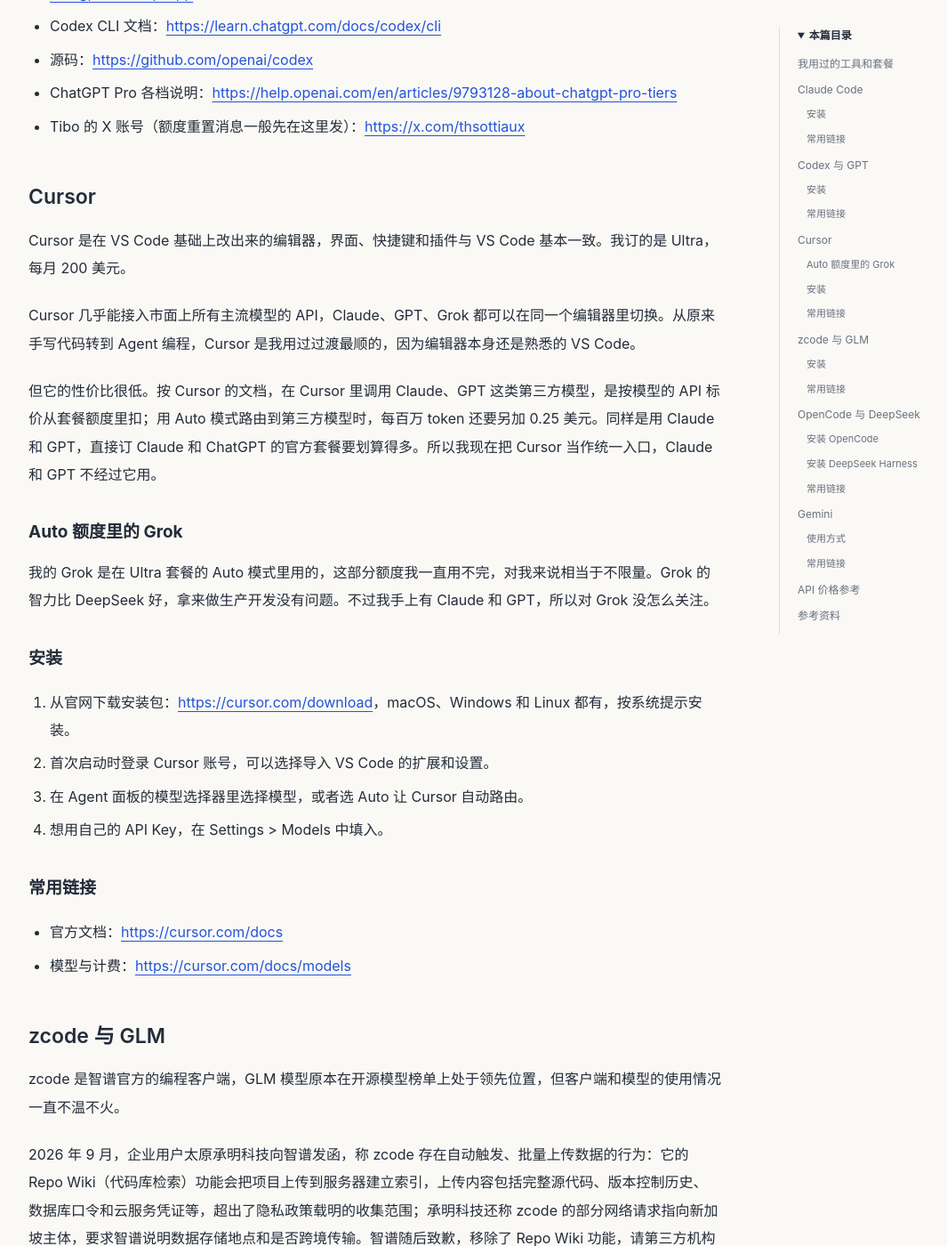
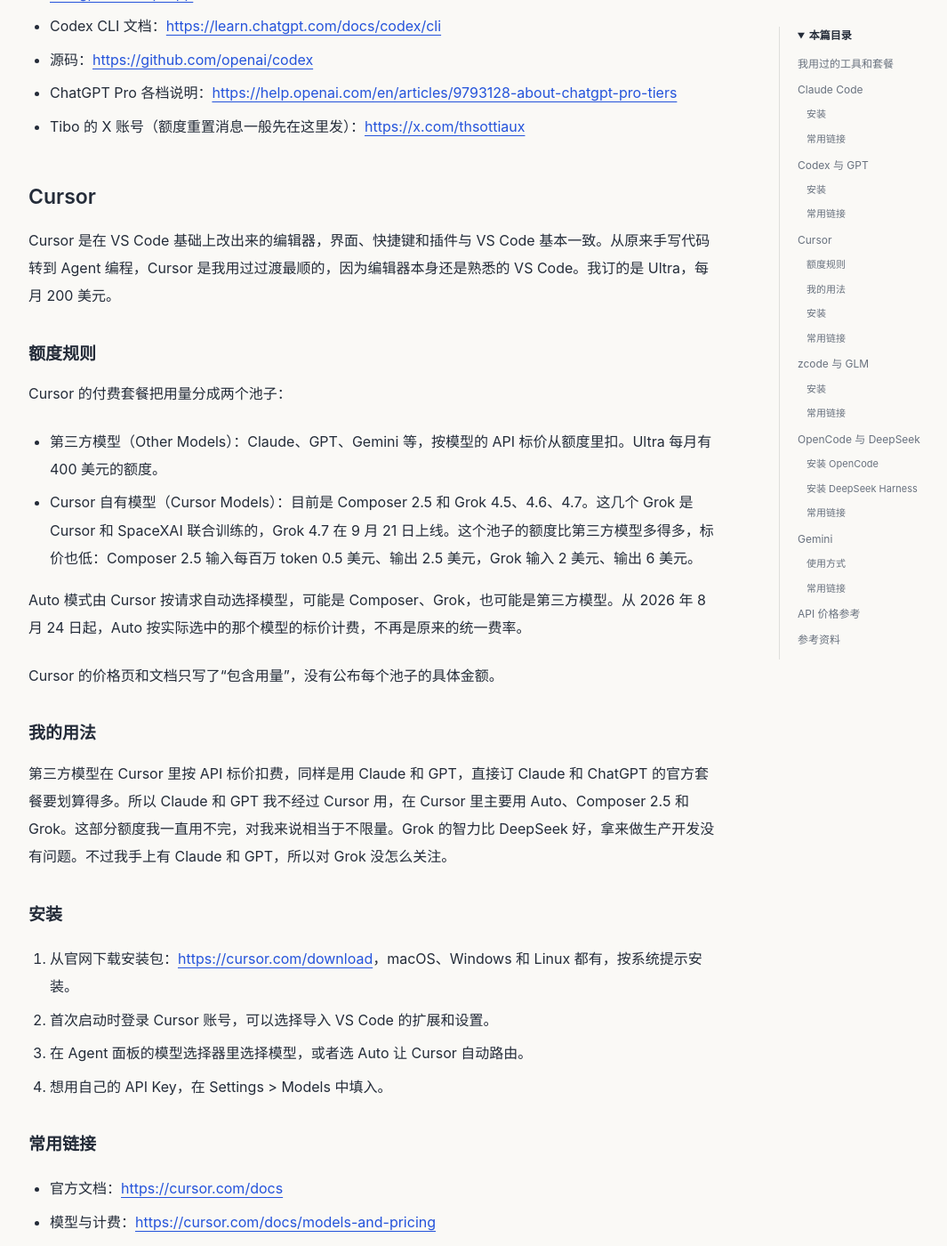
Before and after one commit to hczl/hczl.github.io, a Jekyll site: the page built from _posts/2026-09-30-ai-coding-tools.md, in a window 1280 px wide and 1400 px high, scrolled down 3405 px. Shown: the whole window at 89% size, without its empty margins (96-1161 px from the left). Built offline with Jekyll 4.4.1, drawn with Linux system fonts in a browser that asks for light colours; some of the changed text lies outside the part shown.

Commit message:
更新文章：用过的 AI 编程工具（Cursor 额度规则、鹈鹕测试、Gemini 段落调整）
Co-Authored-By: Claude Opus 5.5 (1M context) <noreply@anthropic.com>

```diff
--- a/_posts/2026-09-30-ai-coding-tools.md
+++ b/_posts/2026-09-30-ai-coding-tools.md
@@ -9,18 +9,18 @@ tags: [AI 工具, Claude Code, Cursor, Codex]
 
 ## 我用过的工具和套餐
 
-| 工具 | 订阅 | 主要使用的模型 |
-| --- | --- | --- |
-| Claude Code（桌面端） | Claude Pro | Claude Opus 5.5 |
-| Codex（桌面端） | ChatGPT Pro 200（原 Pro 20x） | GPT-6 Astra、GPT-6.1 Sol |
-| Cursor | Ultra | Claude、GPT，以及 Auto 额度里的 Grok |
-| zcode | GLM Coding Plan Max | GLM，截至 GLM-5.3 |
-| OpenCode | DeepSeek API、GLM Coding Plan | DeepSeek V4.1 Flash、GLM |
-| Gemini | Google AI Pro，单月订阅 | Gemini 3 Pro、3.1 Pro、Flash |
+| 工具               | 订阅                           | 主要使用的模型                    |
+| ---------------- | ---------------------------- | -------------------------- |
+| Claude Code（桌面端） | Claude Pro                   | Claude Opus 5.5            |
+| Codex（桌面端）       | ChatGPT Pro 200（原 Pro 20x）   | GPT-6 Astra、GPT-6.1 Sol    |
+| Cursor           | Ultra                        | Auto、Composer 2.5、Grok     |
+| zcode            | GLM Coding Plan Max          | GLM，截至 GLM-5.3             |
+| OpenCode         | DeepSeek API、GLM Coding Plan | DeepSeek V4.1 Flash、GLM    |
+| Gemini           | Google AI Pro，单月订阅           | Gemini 3 Pro、3.1 Pro、Flash |
 
 ## Claude Code
 
-Claude Code 是 Anthropic 的编程 Agent，能直接读写本地项目的代码并执行命令，有命令行、桌面端和 IDE 插件几种用法。我用的是 Claude 桌面应用里的 Code 标签页，不用开终端，改动可以在 diff 视图里逐个文件查看。我订的是 Claude Pro，这是能使用 Claude Code 的最低档，免费版不包含；模型用的是 Claude Opus 5.5。
+Claude Code 是 Anthropic 的编程 Agent，能直接读写本地项目的代码并执行命令，有命令行、桌面端和 IDE 插件几种用法。我用的是 Claude 桌面应用里的 Code 标签页，不用开终端，改动可以在 diff 视图里逐个文件查看。我开的是 Claude Pro，模型一直用 Opus 5.5。想用 Claude Code 至少得订 Pro，免费账号用不了。
 
 在我用过的工具里，Claude Code 的体验最好，Opus 5.5 的智力和写代码的能力也是这几家里最强的。麻烦在于账号一直有被封的风险，原因这里不展开。如果愿意为了模型性能折腾一下，Claude Code 值得用。
 
@@ -59,9 +59,9 @@ irm https://claude.ai/install.ps1 | iex
 
 Codex 是 OpenAI 的编程 Agent，有命令行、IDE 插件、桌面应用和网页几种用法，用 ChatGPT 账号登录，额度算在 ChatGPT 的订阅里。我用的是桌面端，订阅是 Pro 200，也就是原来的 Pro 20x；模型用 GPT-6 Astra 和 9 月 29 日刚发布的 GPT-6.1 Sol。
 
-GPT 和 Claude 一直在竞争，按我的使用感受，GPT 始终略逊一筹。它比 Claude 强的地方是额度：在 OpenAI 做 Codex 的 Tibo（Thibault Sottiaux，X 账号 @thsottiaux）经常在推特上宣布给所有付费用户重置用量，能用的量比 Claude 多得多。但它时常出现降智。
+GPT 和 Claude 一直在竞争，按我的使用感受，GPT 始终略逊一筹。它比 Claude 强的地方是额度：在 OpenAI 做 Codex 的 Tibo（Thibault Sottiaux，X 账号 @thsottiaux）经常在推特上宣布给所有付费用户重置用量，能用的量比 Claude 多得多。但它时常出现降智，所以有了经典的鹈鹕测试（最早是 Simon Willison 拿来横向比较各家模型的）：如果你觉得它降智了，是时候输入“用 HTML 画一张鹈鹕骑自行车的 SVG”了。
 
-9 月 29 日的 DevDay 上，OpenAI 宣布 Pro 200 的 Codex 额度从 20x 降到 10x，10 月 30 日生效，同时推出了每月 500 美元的 Pro 500。额度减半以后，我打算根据 GPT 当时降智的程度，决定一项任务交给 GPT 还是 Claude。
+9 月 29 日的 DevDay 上，OpenAI 宣布 Pro 200 的 Codex 额度从 20x 降到 10x，10 月 30 日生效，同时推出了每月 500 美元的 Pro 500。额度减半以后，我打算根据 GPT 当时降智的程度，决定后面是用 GPT 还是 Claude。
 
 ### 安装
 
@@ -91,15 +91,22 @@ npm install -g @openai/codex
 
 ## Cursor
 
-Cursor 是在 VS Code 基础上改出来的编辑器，界面、快捷键和插件与 VS Code 基本一致。我订的是 Ultra，每月 200 美元。
+Cursor 是在 VS Code 基础上改出来的编辑器，界面、快捷键和插件与 VS Code 基本一致。从原来手写代码转到 Agent 编程，Cursor 是我用过过渡最顺的，因为编辑器本身还是熟悉的 VS Code。我订的是 Ultra，每月 200 美元。
 
-Cursor 几乎能接入市面上所有主流模型的 API，Claude、GPT、Grok 都可以在同一个编辑器里切换。从原来手写代码转到 Agent 编程，Cursor 是我用过过渡最顺的，因为编辑器本身还是熟悉的 VS Code。
+### 额度规则
 
-但它的性价比很低。按 Cursor 的文档，在 Cursor 里调用 Claude、GPT 这类第三方模型，是按模型的 API 标价从套餐额度里扣；用 Auto 模式路由到第三方模型时，每百万 token 还要另加 0.25 美元。同样是用 Claude 和 GPT，直接订 Claude 和 ChatGPT 的官方套餐要划算得多。所以我现在把 Cursor 当作统一入口，Claude 和 GPT 不经过它用。
+Cursor 的付费套餐把用量分成两个池子：
 
-### Auto 额度里的 Grok
+- 第三方模型（Other Models）：Claude、GPT、Gemini 等，按模型的 API 标价从额度里扣。Ultra 每月有 400 美元的额度。
+- Cursor 自有模型（Cursor Models）：目前是 Composer 2.5 和 Grok 4.5、4.6、4.7。这几个 Grok 是 Cursor 和 SpaceXAI 联合训练的，Grok 4.7 在 9 月 21 日上线。这个池子的额度比第三方模型多得多，标价也低：Composer 2.5 输入每百万 token 0.5 美元、输出 2.5 美元，Grok 输入 2 美元、输出 6 美元。
 
-我的 Grok 是在 Ultra 套餐的 Auto 模式里用的，这部分额度我一直用不完，对我来说相当于不限量。Grok 的智力比 DeepSeek 好，拿来做生产开发没有问题。不过我手上有 Claude 和 GPT，所以对 Grok 没怎么关注。
+Auto 模式由 Cursor 按请求自动选择模型，可能是 Composer、Grok，也可能是第三方模型。从 2026 年 8 月 24 日起，Auto 按实际选中的那个模型的标价计费，不再是原来的统一费率。
+
+Cursor 的价格页和文档只写了“包含用量”，没有公布每个池子的具体金额。
+
+### 我的用法
+
+第三方模型在 Cursor 里按 API 标价扣费，同样是用 Claude 和 GPT，直接订 Claude 和 ChatGPT 的官方套餐要划算得多。所以 Claude 和 GPT 我不经过 Cursor 用，在 Cursor 里主要用 Auto、Composer 2.5 和 Grok。这部分额度我一直用不完，对我来说相当于不限量。Grok 的智力比 DeepSeek 好，拿来做生产开发没有问题。不过我手上有 Claude 和 GPT，所以对 Grok 没怎么关注。
 
 ### 安装
 
@@ -111,7 +118,8 @@ Cursor 几乎能接入市面上所有主流模型的 API，Claude、GPT、Grok
 ### 常用链接
 
 - 官方文档：<https://cursor.com/docs>
-- 模型与计费：<https://cursor.com/docs/models>
+- 模型与计费：<https://cursor.com/docs/models-and-pricing>
+- Grok 4.7：<https://cursor.com/grok>
 
 ## zcode 与 GLM
 
@@ -190,9 +198,9 @@ npx @deepseek-ai/dsh web
 
 Gemini 3 Pro 在 2025 年 11 月刚发布的时候让我很惊艳：智商高，写出来的文字人味也很重，拿来写文章几乎挑不出毛病。
 
-但从 3.1 Pro 之后，Google 就一直在更新 Flash：2026 年 5 月的 3.5 Flash、8 月的 3.7 Flash、9 月的 3.8 Flash。Flash 刚出的时候勉强还行，用一段时间以后质量就开始往下掉。
+我自己单独订过一个月的 Google AI Pro，美国区原价是每月 19.99 美元。Google 目前的学生优惠是免费 12 个月，美国学生领的是 Google AI Pro，其他 140 多个市场的学生领的是 Google AI Plus，需要在 2026 年 12 月 31 日前领取。
 
-所以不是学生的话，我不推荐订。我自己单独订过一个月的 Google AI Pro，美国区原价是每月 19.99 美元。Google 目前的学生优惠是免费 12 个月，美国学生领的是 Google AI Pro，其他 140 多个市场的学生领的是 Google AI Plus，需要在 2026 年 12 月 31 日前领取。
+但从 3.1 Pro 之后，Google 就一直在更新 Flash：2026 年 5 月的 3.5 Flash、8 月的 3.7 Flash、9 月的 3.8 Flash。Flash 刚出的时候勉强还行，用一段时间以后质量就开始往下掉。所以不是学生党的话，我不推荐使用gemini用于生产。
 
 ### 使用方式
 
@@ -207,15 +215,15 @@ Gemini 不需要安装，登录 Google 账号后打开 <https://gemini.google.co
 
 以下是 2026 年 9 月 30 日查到的官方 API 价格，单位是每百万 token。订阅套餐的实际成本和 API 价格不是一回事，这张表只用来比较量级。
 
-| 模型 | 输入 | 缓存命中输入 | 输出 |
-| --- | --- | --- | --- |
-| Claude Opus 5.5 | 4 美元 | 0.2 美元 | 20 美元 |
-| GPT-6 Astra | 10 美元 | 1 美元 | 50 美元 |
-| GPT-6.1 Sol | 2 美元 | 0.1 美元 | 10 美元 |
-| GLM-5.3 | 8 元 | 2 元 | 28 元 |
+| 模型                  | 输入              | 缓存命中输入             | 输出             |
+| ------------------- | --------------- | ------------------ | -------------- |
+| Claude Opus 5.5     | 4 美元            | 0.2 美元             | 20 美元          |
+| GPT-6 Astra         | 10 美元           | 1 美元               | 50 美元          |
+| GPT-6.1 Sol         | 2 美元            | 0.1 美元             | 10 美元          |
+| GLM-5.3             | 8 元             | 2 元                | 28 元           |
 | DeepSeek V4.1 Flash | 0.15 美元（高峰 0.3） | 0.003 美元（高峰 0.006） | 0.6 美元（高峰 1.2） |
 
-DeepSeek 的高峰时段是工作日 UTC 01:00–04:00 和 06:00–10:00（北京时间 9:00–12:00、14:00–18:00），其余时间按低谷价计费。Grok 我只在 Cursor 的 Auto 额度里用过，没有单独用 API，不列入。
+DeepSeek 的高峰时段是工作日 UTC 01:00–04:00 和 06:00–10:00（北京时间 9:00–12:00、14:00–18:00），其余时间按低谷价计费。Grok 我只在 Cursor 里用过，没有单独用 API，不列入；Cursor 自有模型的标价见上文 Cursor 一节。
 
 ## 参考资料
 
@@ -227,5 +235,8 @@ DeepSeek 的高峰时段是工作日 UTC 01:00–04:00 和 06:00–10:00（北
 - [Claude 模型价格](https://platform.claude.com/docs/en/about-claude/pricing)
 - [智谱 API 定价](https://docs.bigmodel.cn/cn/guide/start/pricing)
 - [DeepSeek V4.1 Flash 速度与价格](https://artificialanalysis.ai/models/deepseek-v4-1-flash)，Artificial Analysis
-- [Cursor 模型与计费](https://cursor.com/docs/models)
+- [Cursor 模型与计费](https://cursor.com/docs/models-and-pricing)
+- [Introducing Grok 4.5](https://cursor.com/blog/grok-4-5)，Cursor，2026-07-08
+- [Cursor Auto Pricing: What the August 24 Change Actually Costs](https://cellcog.ai/blog/cursor-auto-pricing/)，CellCog
+- [Pelican riding a bicycle](https://simonwillison.net/tags/pelican-riding-a-bicycle/)，Simon Willison
 - [Gemini 应用各版本发布时间](https://keywordseverywhere.com/news/gemini-updates/gemini-3/)
```
Also changed, not shown: other parts of _posts/2026-09-30-ai-coding-tools.md (+1 -1 lines).
